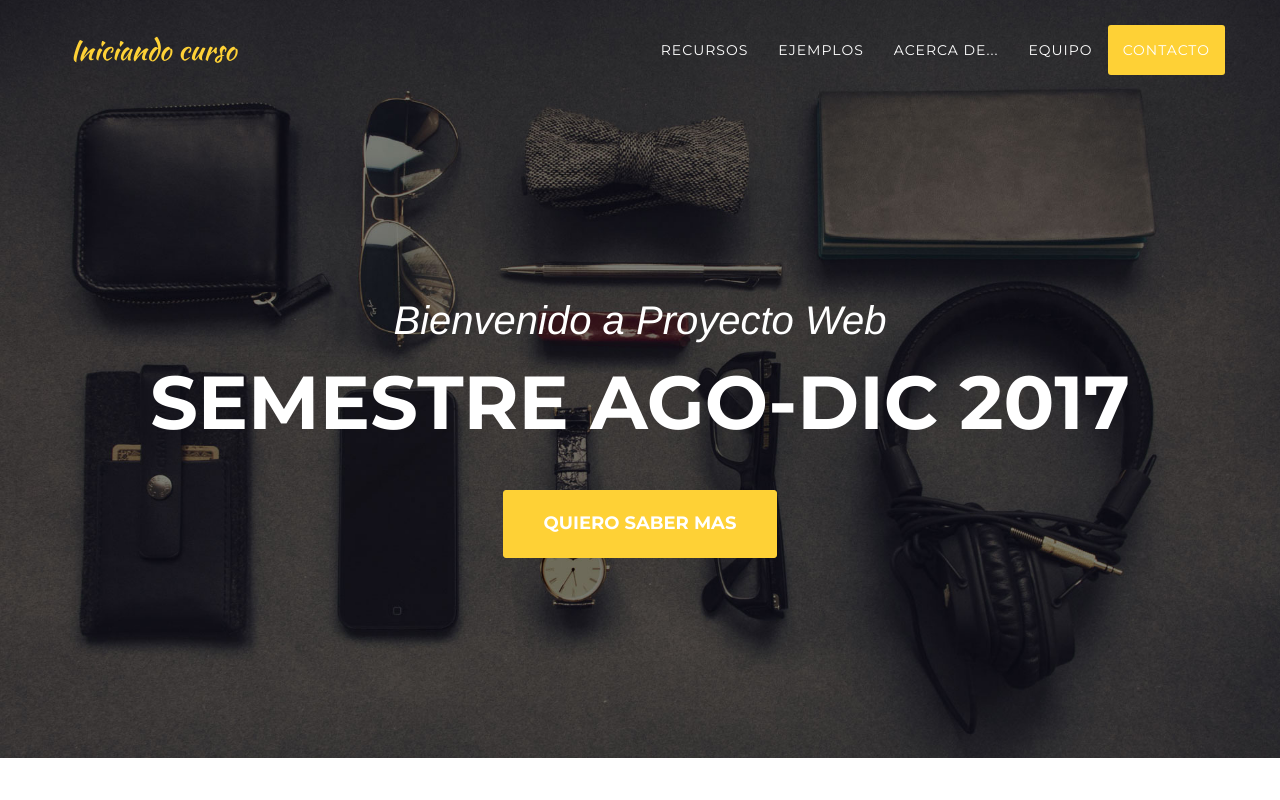
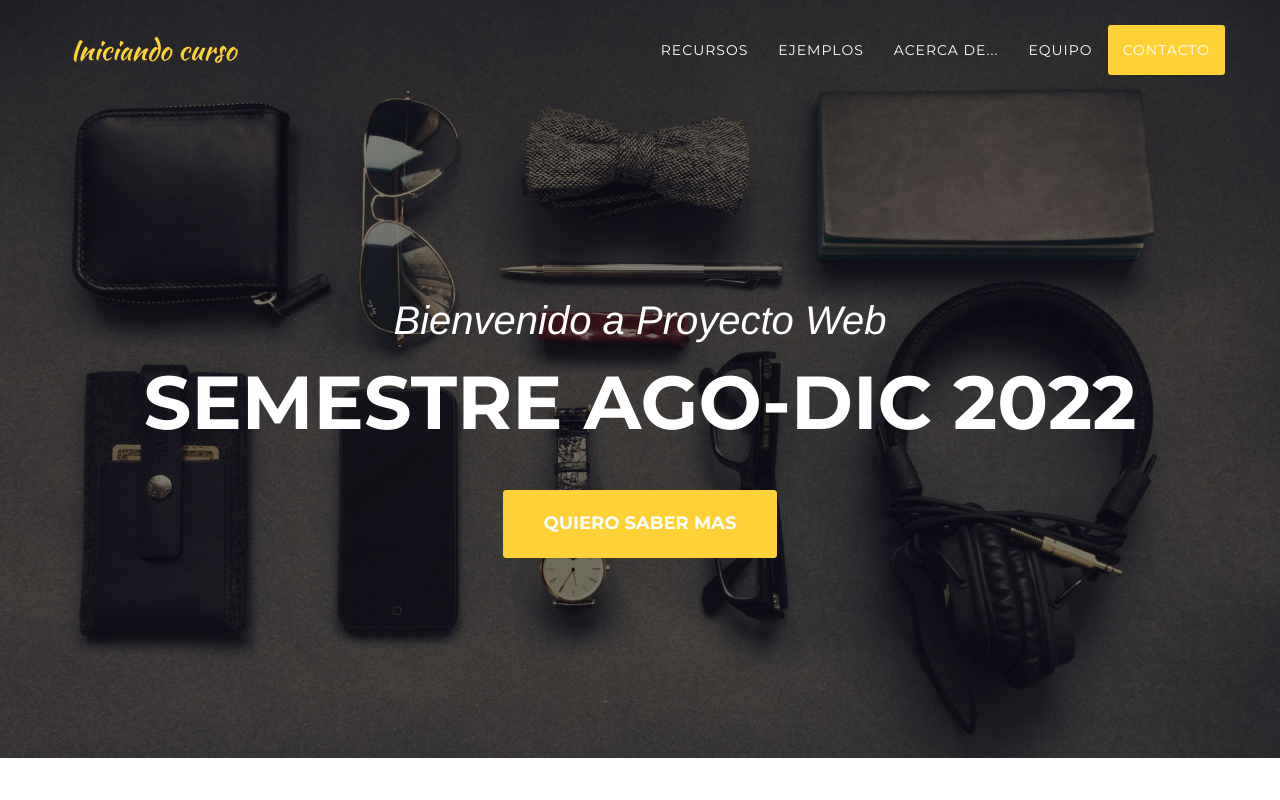
Before and after one commit to manuinaki/pweb, a website: page index.html in a window 1280 px wide. Shown: the top 800 px of the page. Drawn offline with nearby package versions, Linux system fonts and the light colour scheme; a web font is replaced by a local one.

Commit message:
Update index.html

```diff
--- a/index.html
+++ b/index.html
@@ -79,7 +79,7 @@
         <div class="container">
             <div class="intro-text">
                 <div class="intro-lead-in">Bienvenido a Proyecto Web</div>
-                <div class="intro-heading">Semestre Ago-Dic 2017</div>
+                <div class="intro-heading">Semestre Ago-Dic 2022</div>
                 <a href="#services" class="page-scroll btn btn-xl">Quiero saber mas</a>
             </div>
         </div>
```
